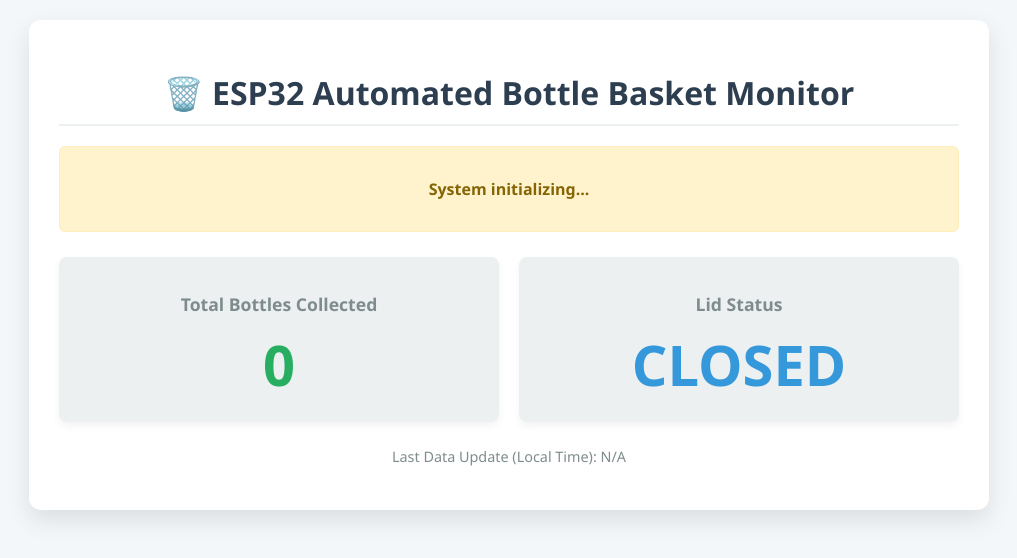
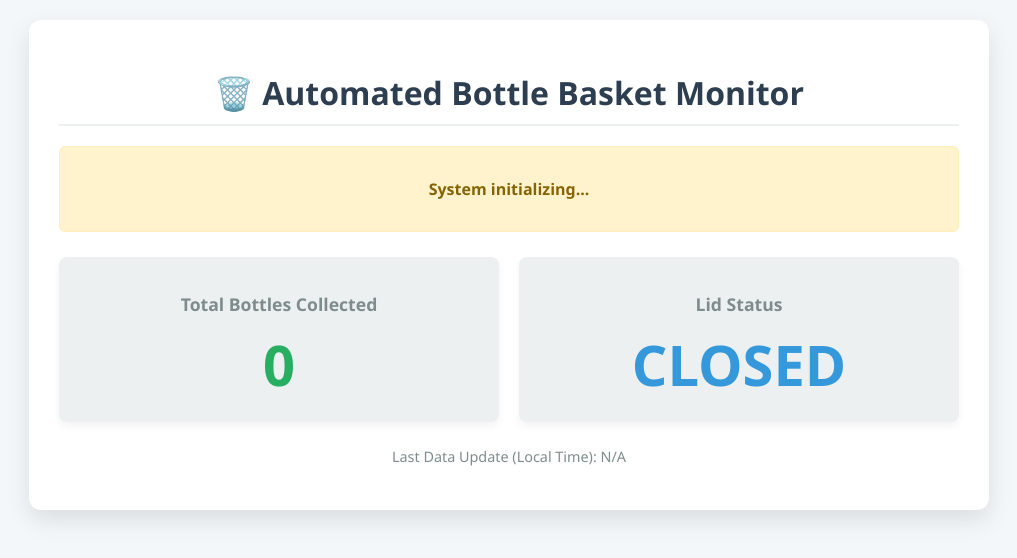
Before and after one commit to Jiezia090803/automatedbottlebasket, a plain HTML site: page index.html in a window 1280 px wide. Shown: the whole page, without its empty margins (131-1148 px from the left). Drawn offline with Linux system fonts and the light colour scheme; no server answers.

Commit message:
Update index.html

```diff
--- a/index.html
+++ b/index.html
@@ -193,7 +193,7 @@
 <body>
     <div class="dashboard-container">
         <header>
-            <h1>🗑️ ESP32 Automated Bottle Basket Monitor</h1>
+            <h1>🗑️ Automated Bottle Basket Monitor</h1>
         </header>
 
         <div id="alertBox" class="alert-box alert-info">
@@ -218,4 +218,5 @@
     </div>
 </body>
 
+
 </html>
```
